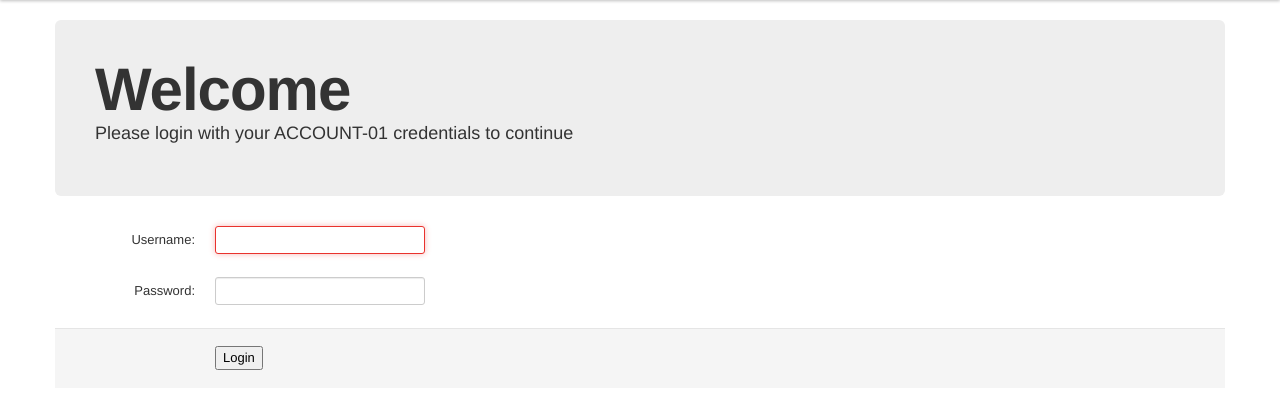
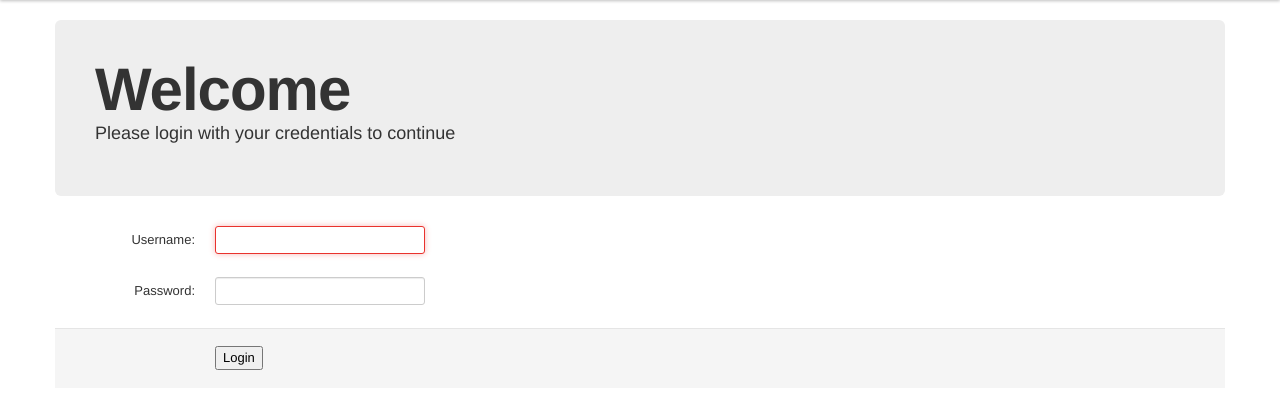
Before and after one commit to Cally99/tc-bfbot-2, a Django app: page /accounts/login/ in a window 1280 px wide. Shown: the part 40-445 px from the top of the page. Run offline with Django 3.2, Linux system fonts and the light colour scheme; parts of the project's set-up code (start-up, migrations or seed data) failed here and were passed over.

Commit message:
Fixing up login/logout links

```diff
--- a/bf/urls.py
+++ b/bf/urls.py
@@ -6,4 +6,5 @@ from bf.views import RaceList
 
 urlpatterns = patterns('',
     url(r'^$', login_required(RaceList.as_view())),
+    url(r'^logout/', 'django.contrib.auth.views.logout_then_login', {'login_url': '/accounts/login/?next=/bf/'}),
 )
--- a/bfbot2/urls.py
+++ b/bfbot2/urls.py
@@ -4,7 +4,7 @@ from django.contrib import admin
 admin.autodiscover()
 
 urlpatterns = patterns('',
+    url(r'^bf/', include('bf.urls')),
     url(r'^admin/', include(admin.site.urls)),
-    url(r'^bf/$', include('bf.urls')),
     url(r'^accounts/login/$', 'django.contrib.auth.views.login'),
 )
--- a/templates/registration/login.html
+++ b/templates/registration/login.html
@@ -3,13 +3,13 @@
 {% block content %}
 <div class="hero-unit">
     <h1>Welcome</h1>
-    <p>Please login with your ACCOUNT-01 credentials to continue</p>
+    <p>Please login with your credentials to continue</p>
 </div>
 {% if form.errors %}
 <p>Your username and password didn't match. Please try again.</p>
 {% endif %}
 
-<form class="form-horizontal" method="post" action="{% url "django.contrib.auth.views.login" %}">
+<form class="form-horizontal" method="post" action="{% url 'django.contrib.auth.views.login' %}">
 {% csrf_token %}
   <fieldset>
     <div class="control-group">
```
